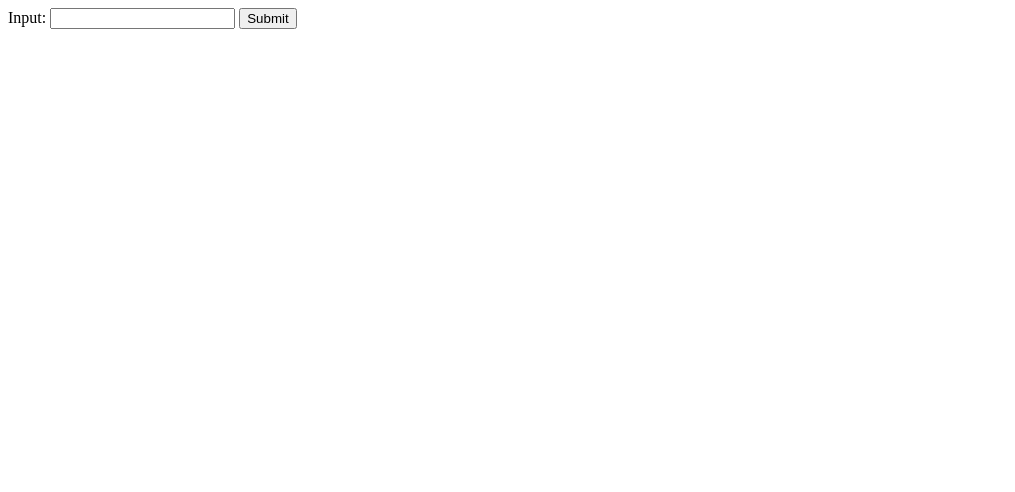
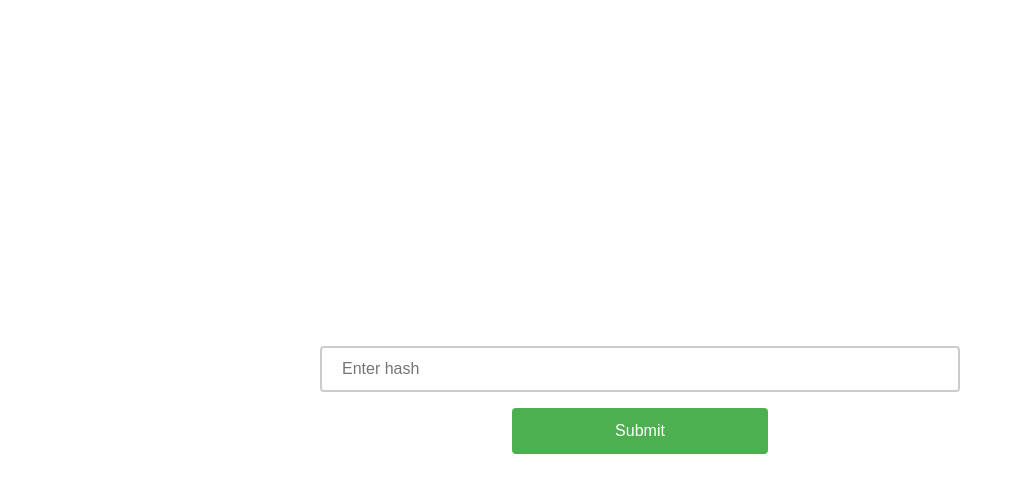
Before and after one commit to blockentropy/burn-faucet, a website: page index.html in a window 1280 px wide. Shown: the whole page, without its empty margins (0-1015 px from the left). Drawn offline with Linux system fonts and the light colour scheme.

Commit message:
Updating hash capability

```diff
--- a/index.html
+++ b/index.html
@@ -1,15 +1,51 @@
 <!DOCTYPE html>
-<html lang="en">
+<html>
 <head>
-    <meta charset="UTF-8">
-    <meta name="viewport" content="width=device-width, initial-scale=1.0">
-    <title>Input Form</title>
+  <title>Input Hash</title>
+  <style>
+    body {
+      display: flex;
+      justify-content: center;
+      align-items: center;
+      height: 100vh;
+      margin: 0;
+      font-family: Arial, sans-serif;
+    }
+    form {
+      display: flex;
+      flex-direction: column;
+      align-items: center;
+      width: 100%; /* Update the width to 80% */
+    }
+    input[type="text"] {
+      width: 50%; /* Update the width to 80% */
+      padding: 12px 20px;
+      margin: 8px 0;
+      box-sizing: border-box;
+      border: 2px solid #ccc;
+      border-radius: 4px;
+      font-size: 16px;
+    }
+    input[type="submit"] {
+      width: 20%;
+      background-color: #4CAF50;
+      color: white;
+      padding: 14px 20px;
+      margin: 8px 0;
+      border: none;
+      border-radius: 4px;
+      cursor: pointer;
+      font-size: 16px;
+    }
+    input[type="submit"]:hover {
+      background-color: #45a049;
+    }
+  </style>
 </head>
 <body>
-    <form action="/input" method="post">
-        <label for="input">Input:</label>
-        <input type="text" id="input" name="input" required>
-        <button type="submit">Submit</button>
-    </form>
+  <form action="/input" method="post">
+    <input type="text" name="hash" placeholder="Enter hash" required>
+    <input type="submit" value="Submit">
+  </form>
 </body>
 </html>
```
Also changed, not shown: server.js (+38 -8 lines).
